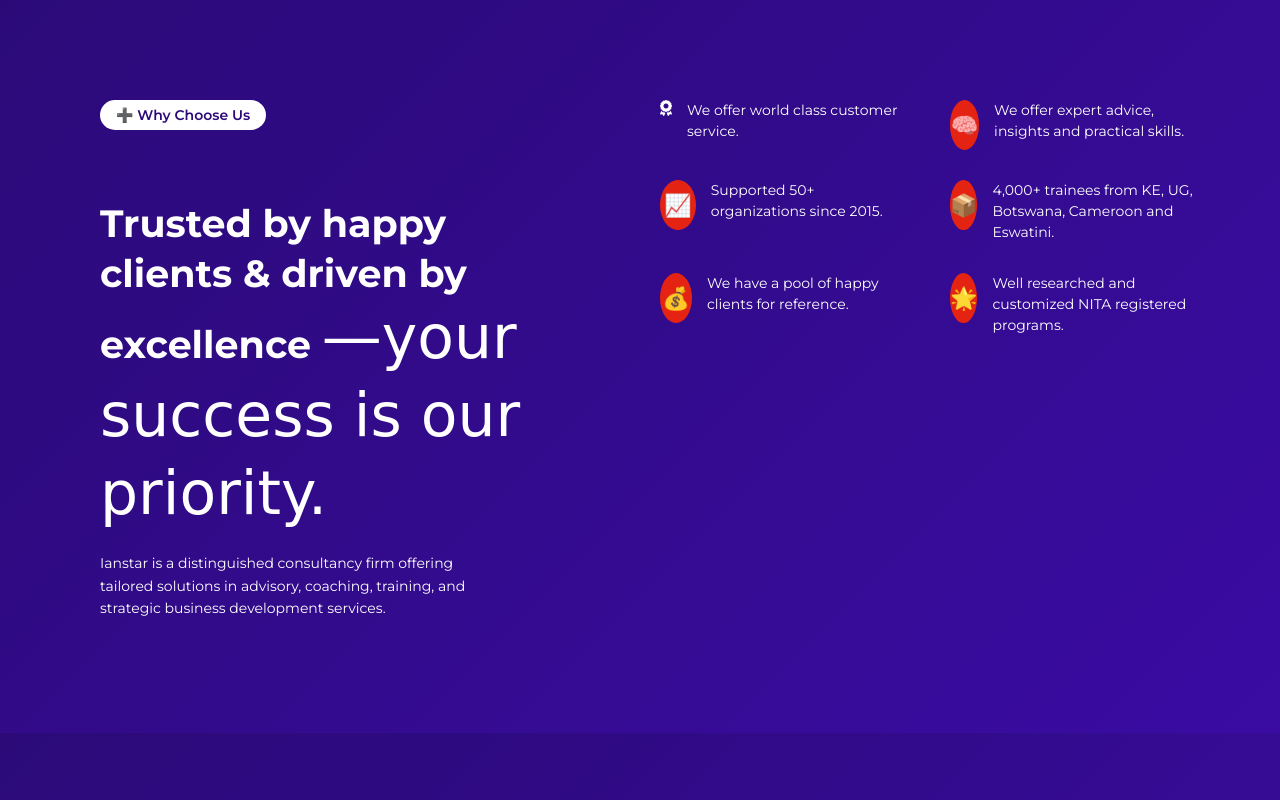
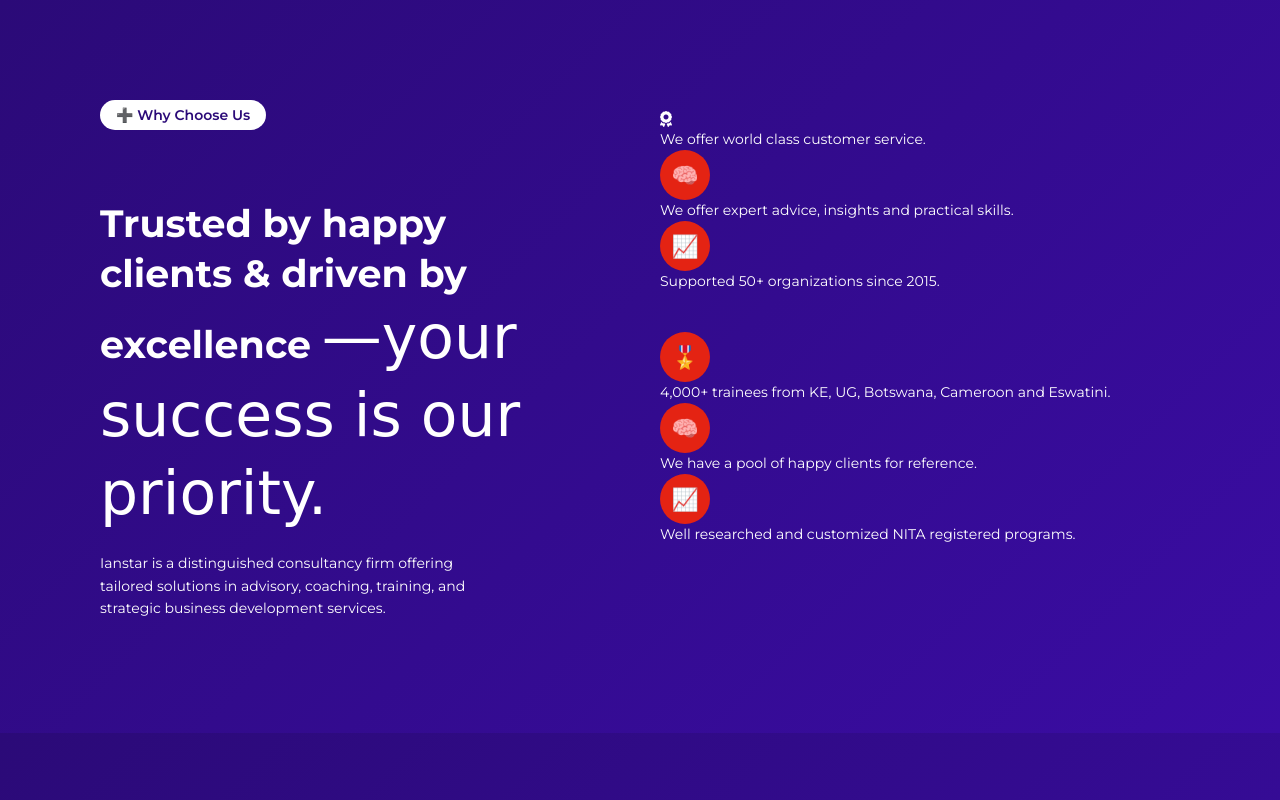
Before and after one commit to Ianmwendwa11/info-page, a plain HTML site: page index.html in a window 1280 px wide. Drawn offline with Linux system fonts and the light colour scheme; a web font is replaced by a local one.

Commit message:
css right side changes

```diff
--- a/index.html
+++ b/index.html
@@ -23,6 +23,7 @@
       </p>
     </div>
     <div class="right">
+      <div class="top">
         <div class="feature">
           <i class="fa-solid fa-award" style="color: #ffffff;"></i>
           <div class="feature-text">We offer world class customer service.</div>
@@ -35,6 +36,8 @@
           <div class="icon-circle"></div>
           <div class="feature-text">Supported 50+ organizations since 2015.</div>
         </div>
+      </div>
+      <div class="bottom">
         <div class="feature">
           <div class="icon-circle"></div>
           <div class="feature-text">4,000+ trainees from KE, UG, Botswana, Cameroon and Eswatini.</div>
@@ -49,5 +52,6 @@
         </div>
       </div>
     </div>
+  </div>
 </body>
 </html>
--- a/style.css
+++ b/style.css
@@ -60,21 +60,19 @@ div strong{
     font-size: 14px;
     max-width: 400px;
     line-height: 1.6;
+
   }
 
   .right {
     display: grid;
-    grid-template-columns: repeat(2, 250px);
-    gap: 30px 40px;
+    grid-template-columns: repeat(auto-fit, minmax(250px, 1fr));
+    gap: 40px;
     flex: 1;
     min-width: 300px;
+    padding-top: 10px;
+
   }
 
-  .feature {
-    display: flex;
-    gap: 15px;
-    align-items: flex-start;
-  }
 
   .icon-circle {
     width: 50px;
@@ -92,13 +90,13 @@ div strong{
     line-height: 1.5;
   }
 
-  /* Placeholder icons */
+
   .icon-circle::before {
     content: "★";
     color: white;
   }
 
-  /* Icons per feature */
+
   .feature:nth-child(1) .icon-circle::before { content: "🎖️"; }
   .feature:nth-child(2) .icon-circle::before { content: "🧠"; }
   .feature:nth-child(3) .icon-circle::before { content: "📈"; }
```
Lines whose indentation alone changed are shown as unchanged.
